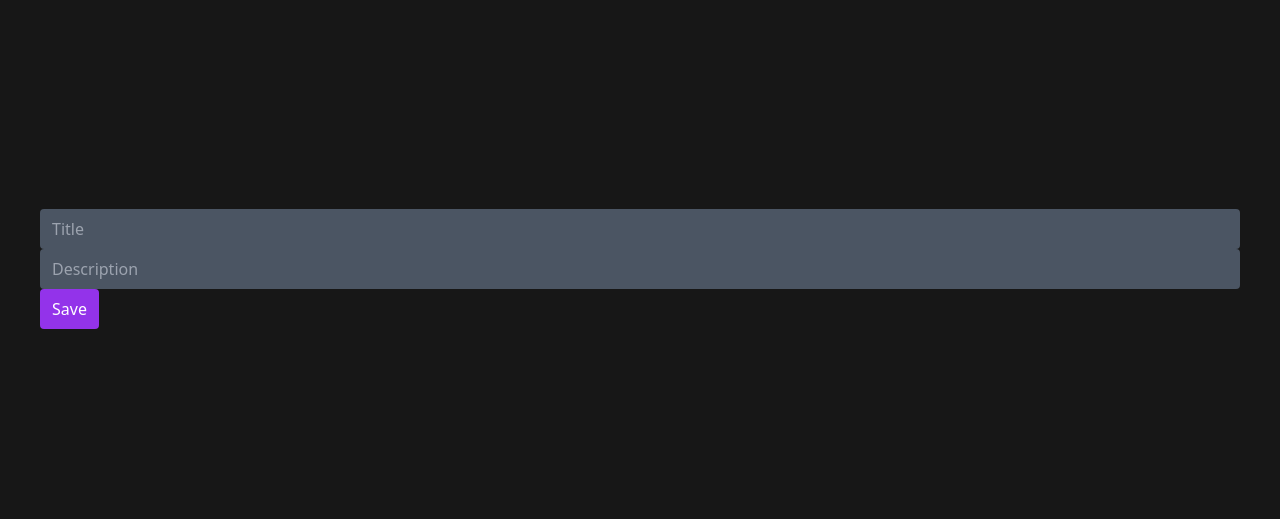
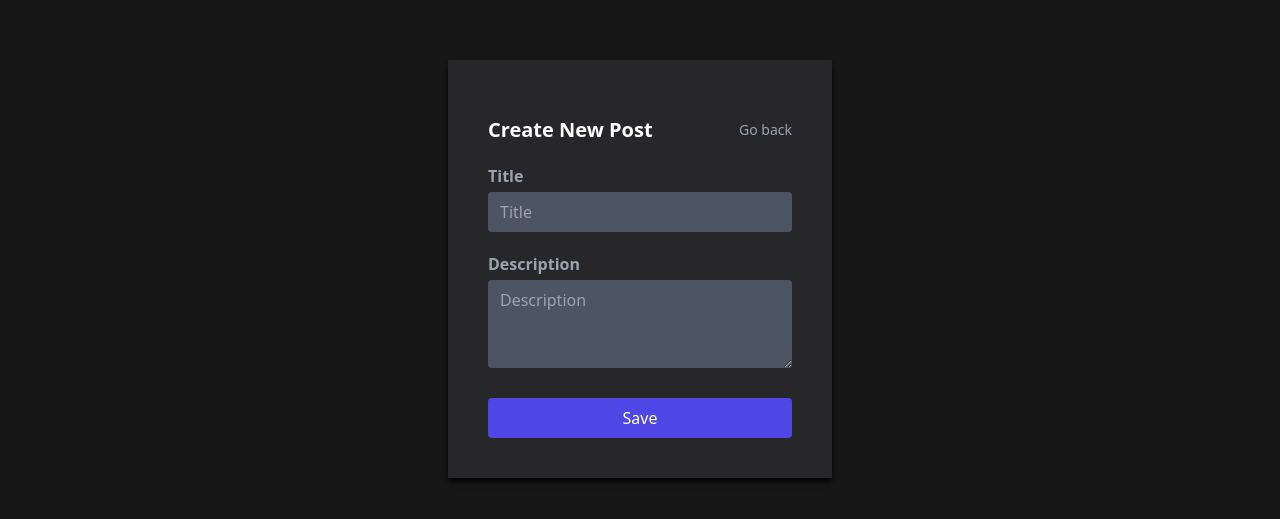
Before and after one commit to aldoor2/mern-context-gallery, a React (Vite) app in the folder client/: page /new in a window 1280 px wide. Shown: the part 131-650 px from the top of the page. Built offline with nearby package versions, Linux system fonts and the light colour scheme; no server answers.

Commit message:
Updating PostForm page styles and preparing for post editing

```diff
--- a/client/src/App.jsx
+++ b/client/src/App.jsx
@@ -13,6 +13,7 @@ function App() {
           <Routes>
             <Route path='/' element={<HomePage />} />
             <Route path='/new' element={<PostForm />} />
+            <Route path='/posts/:id' element={<PostForm />} />
             <Route path='*' element={<NotFoundPage />} />
           </Routes>
           <Toaster />
--- a/client/src/api/posts.js
+++ b/client/src/api/posts.js
@@ -5,3 +5,5 @@ export const getPostsRequest = async () => await axios.get('http://localhost:400
 export const createPostRequest = async (post) => await axios.post('http://localhost:4000/api/posts', post)
 
 export const deletePostRequest = async (postId) => await axios.delete('http://localhost:4000/api/posts/' + postId)
+
+export const getPostRequest = async (postId) => await axios.get('http://localhost:4000/api/posts/' + postId)
--- a/client/src/components/PostCard.jsx
+++ b/client/src/components/PostCard.jsx
@@ -1,24 +1,26 @@
 import toast from 'react-hot-toast';
+import { useNavigate } from 'react-router-dom';
 
 import { usePosts } from '../context/postContext';
 
 export function PostCard({ post }) {
   const { deletePost } = usePosts();
+  const navigate = useNavigate();
 
   const handleDelete = (id) => {
     toast.custom(
       (t) => (
         <div
-          className={`bg-zinc-700 px-4 py-2 shadow-md rounded-md ${
+          className={`bg-zinc-700 px-4 py-2 shadow-md rounded-md text-white ${
             !t.visible ? 'animate-pulse' : ''
           }`}
         >
-          <p className='text-white'>
+          <p>
             Do you want to delete <strong>{id}</strong> ?
           </p>
           <div className='flex items-center justify-center mt-2 gap-2'>
             <button
-              className='bg-zinc-800 hover:bg-red-600 px-2 py-1 rounded-md text-white text-xs'
+              className='bg-zinc-800 hover:bg-red-600 px-2 py-1 rounded-md text-xs'
               onClick={async () => {
                 await deletePost(id);
                 toast.dismiss(t.id);
@@ -27,7 +29,7 @@ export function PostCard({ post }) {
               Delete
             </button>
             <button
-              className='bg-zinc-800 hover:bg-zinc-600 px-2 py-1 rounded-md text-white text-xs'
+              className='bg-zinc-800 hover:bg-zinc-600 px-2 py-1 rounded-md text-xs'
               onClick={() => toast.dismiss(t.id)}
             >
               Cencel
@@ -42,7 +44,10 @@ export function PostCard({ post }) {
   };
 
   return (
-    <article className='bg-zinc-800 text-white rounded-sm shadow-sm shadow-black hover:bg-zinc-700'>
+    <article
+      className='bg-zinc-800 text-white rounded-sm shadow-sm shadow-black hover:bg-zinc-700 hover:cursor-pointer'
+      onClick={() => navigate(`/posts/${post._id}`)}
+    >
       <div className='px-4 py-7'>
         <header className='flex items-center justify-between mb-3'>
           <h3 className='text-xl font-semibold'>{post.title}</h3>
@@ -53,7 +58,7 @@ export function PostCard({ post }) {
             Delete
           </button>
         </header>
-        <p>{post.description}</p>
+        <p className='w-full'>{post.description}</p>
       </div>
     </article>
   );
--- a/client/src/context/postContext.jsx
+++ b/client/src/context/postContext.jsx
@@ -3,6 +3,7 @@ import { useState, createContext, useContext, useEffect } from 'react';
 import {
   createPostRequest,
   deletePostRequest,
+  getPostRequest,
   getPostsRequest,
 } from '../api/posts';
 
@@ -34,6 +35,11 @@ export const PostProvider = ({ children }) => {
       );
   };
 
+  const getPost = async (postId) => {
+    const res = await getPostRequest(postId);
+    return res.data.data;
+  };
+
   useEffect(() => {
     getPosts();
   }, []);
@@ -45,6 +51,7 @@ export const PostProvider = ({ children }) => {
         getPosts,
         createPost,
         deletePost,
+        getPost,
       }}
     >
       {children}
--- a/client/src/pages/PostForm.jsx
+++ b/client/src/pages/PostForm.jsx
@@ -1,20 +1,43 @@
 import { Formik, Form, Field, ErrorMessage } from 'formik';
-import { useNavigate } from 'react-router-dom';
+import { useState } from 'react';
+import { useEffect } from 'react';
+import { useNavigate, useParams, Link } from 'react-router-dom';
 import * as Yup from 'yup';
 
 import { usePosts } from '../context/postContext';
 
 export function PostForm() {
-  const { createPost } = usePosts();
+  const { createPost, getPost } = usePosts();
   const navigate = useNavigate();
+  const params = useParams();
+  const [post, setPost] = useState({
+    title: '',
+    description: '',
+  });
+
+  useEffect(() => {
+    (async () => {
+      if (params.id) {
+        const data = await getPost(params.id);
+        setPost(data);
+      }
+    })();
+  }, []);
 
   return (
-    <div>
+    <div className='flex items-center justify-center'>
+      <div className='bg-zinc-800 p-10 shadow-md shadow-black w-96'>
+        <header className='flex justify-between items-center py-4'>
+          <h2 className='text-white font-bold text-xl'>
+            {Boolean(params.id) ? 'Edit Post' : 'Create New Post'}
+          </h2>
+          <Link to='/' className='text-gray-400 hover:text-gray-300 text-sm'>
+            Go back
+          </Link>
+        </header>
+
         <Formik
-        initialValues={{
-          title: '',
-          description: '',
-        }}
+          initialValues={post}
           validationSchema={Yup.object({
             title: Yup.string().required('Title is required'),
             description: Yup.string().required('Description is required'),
@@ -23,13 +46,20 @@ export function PostForm() {
             await createPost(values);
             navigate('/');
           }}
+          enableReinitialize={true}
         >
           {({ handleSubmit }) => (
             <Form onSubmit={handleSubmit}>
+              <label
+                htmlFor='title'
+                className='text-md block font-bold text-gray-400 py-1'
+              >
+                Title
+              </label>
               <Field
                 name='title'
                 placeholder='Title'
-              className='px-3 py-2 focus:outline-none rounded bg-gray-600 text-white w-full'
+                className='px-3 py-2 focus:outline-none rounded bg-gray-600 text-white w-full mb-4'
               />
               <ErrorMessage
                 component='p'
@@ -37,10 +67,18 @@ export function PostForm() {
                 name='title'
               />
 
+              <label
+                htmlFor='description'
+                className='text-md block font-bold text-gray-400 py-1'
+              >
+                Description
+              </label>
               <Field
+                component='textarea'
                 name='description'
                 placeholder='Description'
-              className='px-3 py-2 focus:outline-none rounded bg-gray-600 text-white w-full'
+                className='px-3 py-2 focus:outline-none rounded bg-gray-600 text-white w-full mb-4'
+                rows={3}
               />
               <ErrorMessage
                 component='p'
@@ -50,7 +88,7 @@ export function PostForm() {
 
               <button
                 type='submit'
-              className='px-3 py-2 text-white bg-purple-600 rounded'
+                className='px-4 py-2 w-full text-white bg-indigo-600 hover:bg-indigo-500 rounded mt-2 focus:outline-none disabled:bg-indigo-400'
               >
                 Save
               </button>
@@ -58,5 +96,6 @@ export function PostForm() {
           )}
         </Formik>
       </div>
+    </div>
   );
 }
```
Lines whose indentation alone changed are shown as unchanged.
